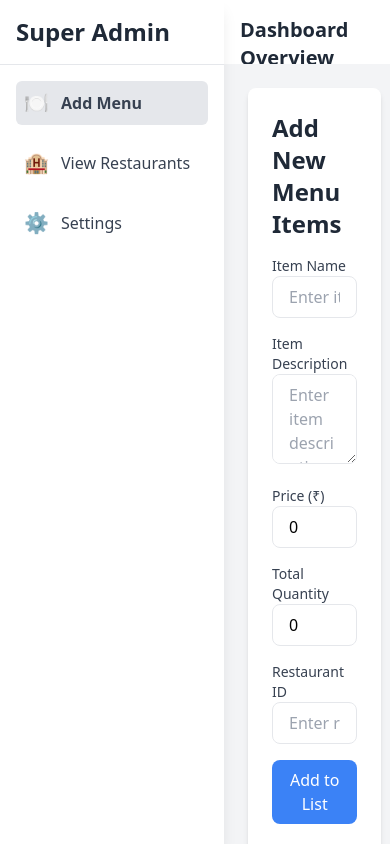
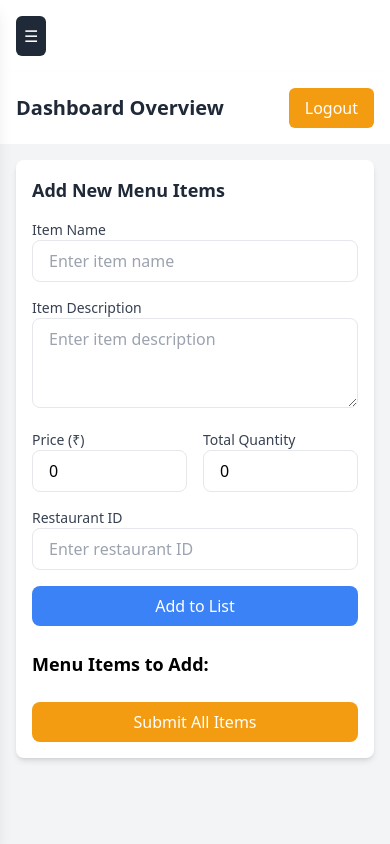
Before and after one commit to aadheil/menucard, a React (Create React App) app: page /dashboard/super-admin/add-menu in a window 390 px wide. Shown: the top 844 px of the page. Built offline with nearby package versions, Linux system fonts and the light colour scheme.

Commit message:
make responsive

```diff
--- a/src/Super-admin/DashboardSA.jsx
+++ b/src/Super-admin/DashboardSA.jsx
@@ -19,7 +19,6 @@ function DashboardSA() {
   };
 
   const handleAddMenuItem = () => {
-    // Validate the new item before adding to the list
     const price = parseFloat(newMenuItem.price);
     const totalQuantity = parseInt(newMenuItem.totalQuantity, 10);
 
@@ -78,23 +77,22 @@ function DashboardSA() {
       {/* Main Content Area */}
       <div className="flex-1 flex flex-col">
         {/* Top Bar */}
-        <header className="flex h-16 flex-col md:flex-row items-center justify-between bg-white shadow-md p-4 space-y-2 md:space-y-0">
+        <header className="flex flex-wrap items-center justify-between bg-white shadow-md p-4">
           <h2 className="text-xl font-semibold text-gray-800">Dashboard Overview</h2>
-          <div className="flex items-center space-x-4 w-full md:w-auto">
-            <input
-              type="text"
-              placeholder="Search..."
-              className="w-full md:w-auto px-4 py-2 border rounded-md focus:outline-none focus:ring-2 focus:ring-[#F39C12]"
-            />
-            <button className="px-4 py-2 bg-[#F39C12] text-white rounded-md hover:bg-[#e67e22]">Logout</button>
+          <div className="flex flex-grow md:ml-0 items-center gap-4 justify-end">
+            <button className="ml-auto px-4 py-2 bg-[#F39C12] text-white rounded-md hover:bg-[#e67e22]">
+              Logout
+            </button>
           </div>
         </header>
 
         {/* Dashboard Content */}
-        <main className="flex-1 p-6 bg-gray-100">
+        <main className="flex-1 p-4 md:p-6 bg-gray-100">
           {activeSection === "addMenu" && (
-            <div className="bg-white p-6 rounded-lg shadow-md">
-              <h3 className="text-2xl font-semibold text-gray-800 mb-4">Add New Menu Items</h3>
+            <div className="bg-white p-4 md:p-6 rounded-lg shadow-md">
+              <h3 className="text-lg md:text-2xl font-semibold text-gray-800 mb-4">
+                Add New Menu Items
+              </h3>
               <form onSubmit={handleSubmit} className="space-y-4">
                 {message && (
                   <div
@@ -131,7 +129,8 @@ function DashboardSA() {
                     rows="3"
                   />
                 </div>
-                <div>
+                <div className="flex flex-wrap gap-4">
+                  <div className="flex-1">
                     <label className="block text-sm font-medium text-gray-700">Price (₹)</label>
                     <input
                       type="number"
@@ -143,7 +142,7 @@ function DashboardSA() {
                       placeholder="Enter price"
                     />
                   </div>
-                <div>
+                  <div className="flex-1">
                     <label className="block text-sm font-medium text-gray-700">Total Quantity</label>
                     <input
                       type="number"
@@ -154,6 +153,7 @@ function DashboardSA() {
                       className="w-full px-4 py-2 border rounded-lg focus:outline-none focus:ring-2 focus:ring-[#F39C12]"
                       placeholder="Enter total quantity"
                     />
+                  </div>
                 </div>
                 <div>
                   <label className="block text-sm font-medium text-gray-700">Restaurant ID</label>
@@ -179,9 +179,9 @@ function DashboardSA() {
               </form>
               <div className="mt-6">
                 <h4 className="text-lg font-semibold">Menu Items to Add:</h4>
-                <ul className="list-disc pl-6 mt-2">
+                <ul className="list-disc pl-6 mt-2 space-y-2">
                   {menuItems.map((item, index) => (
-                    <li key={index}>
+                    <li key={index} className="text-sm md:text-base">
                       {item.itemName} - ₹{item.price}, Quantity: {item.totalQuantity}, Restaurant: {item.restaurantId}
                     </li>
                   ))}
--- a/src/Super-admin/HomeSDashboard.jsx
+++ b/src/Super-admin/HomeSDashboard.jsx
@@ -1,19 +1,28 @@
-import React from 'react';
-import { Outlet } from 'react-router-dom';
-import SidebarSA from './SidebarSA';
+import React, { useState } from "react";
+import { Outlet } from "react-router-dom";
+import SidebarSA from "./SidebarSA";
 
 const HomeSDashboard = () => {
+  const [isSidebarOpen, setIsSidebarOpen] = useState(false);
+
+  const toggleSidebar = () => setIsSidebarOpen(!isSidebarOpen);
+
   return (
-    <div className="flex" >
+    <div className="flex">
       {/* Sidebar */}
-      <div className="fixed top-0 left-0 h-full w-56">
-        <SidebarSA />
-      </div>
+      <SidebarSA isSidebarOpen={isSidebarOpen} toggleSidebar={toggleSidebar} />
 
-      {/* Main Content with left margin to avoid overlap */}
-      <div className="flex-1 ml-56">
-        {/* Nested Route Content will appear here */}
+      {/* Main Content */}
+      <div className="flex-1">
+        {/* Hamburger Menu for Mobile */}
+        <button
+          onClick={toggleSidebar}
+          className="p-2 m-4 bg-gray-800 text-white rounded-md md:hidden"
+        >
+          ☰
+        </button>
 
+        {/* Nested Route Content */}
         <Outlet />
       </div>
     </div>
--- a/src/Super-admin/SidebarSA.jsx
+++ b/src/Super-admin/SidebarSA.jsx
@@ -1,12 +1,11 @@
 import React, { useEffect, useState } from "react";
 import { useLocation, useNavigate } from "react-router-dom";
 
-const SidebarSA = () => {
+const SidebarSA = ({ isSidebarOpen, toggleSidebar }) => {
   const [currentPath, setCurrentPath] = useState(""); // Track the active route
   const location = useLocation(); // Get the current route
   const navigate = useNavigate(); // Navigate between routes
 
-  // Update current path whenever location changes
   useEffect(() => {
     setCurrentPath(location.pathname);
   }, [location]);
@@ -18,10 +17,20 @@ const SidebarSA = () => {
   ];
 
   return (
-    <aside className="w-full md:w-56 h-lvh bg-white shadow-lg">
+    <aside
+      className={`fixed top-0 left-0 h-full w-64 bg-white shadow-lg z-50 transform transition-transform duration-300 ${
+        isSidebarOpen ? "translate-x-0" : "-translate-x-full"
+      } md:static md:translate-x-0`}
+    >
       {/* Sidebar Header */}
-      <div className="p-4 border-b border-gray-200">
+      <div className="p-4 border-b border-gray-200 flex items-center justify-between">
         <h1 className="text-2xl font-bold text-gray-800">Super Admin</h1>
+        <button
+          className="text-gray-800 md:hidden"
+          onClick={toggleSidebar}
+        >
+          ✖️
+        </button>
       </div>
 
       {/* Sidebar Navigation */}
@@ -30,7 +39,10 @@ const SidebarSA = () => {
           {menuItems.map(({ label, path, icon }) => (
             <li
               key={path}
-              onClick={() => navigate(path)} // Navigate to the selected path
+              onClick={() => {
+                navigate(path);
+                toggleSidebar(); // Close sidebar on mobile after selection
+              }}
               className={`cursor-pointer flex items-center p-2 text-gray-700 rounded-md ${
                 currentPath === path
                   ? "bg-gray-200 font-semibold"
```
Also changed, not shown: 1 other file (tests, documents, lock files or other folders). Lines whose indentation alone changed are shown as unchanged.
